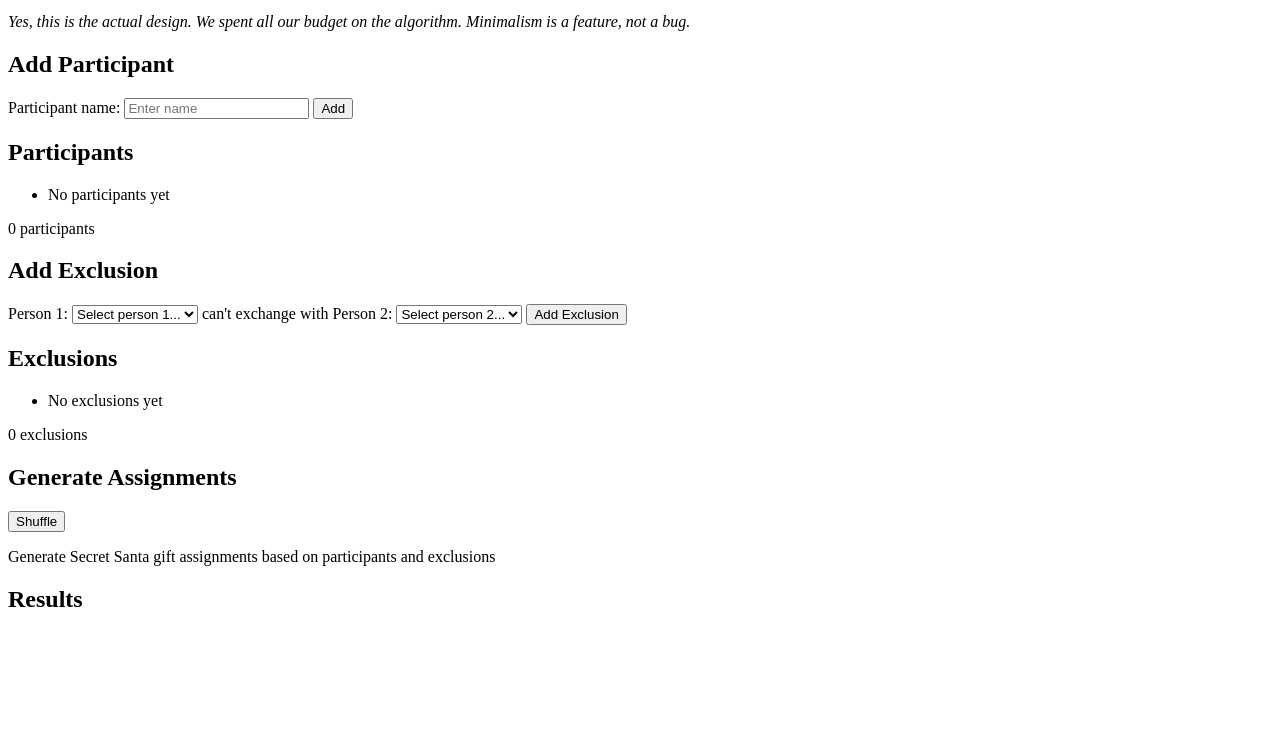
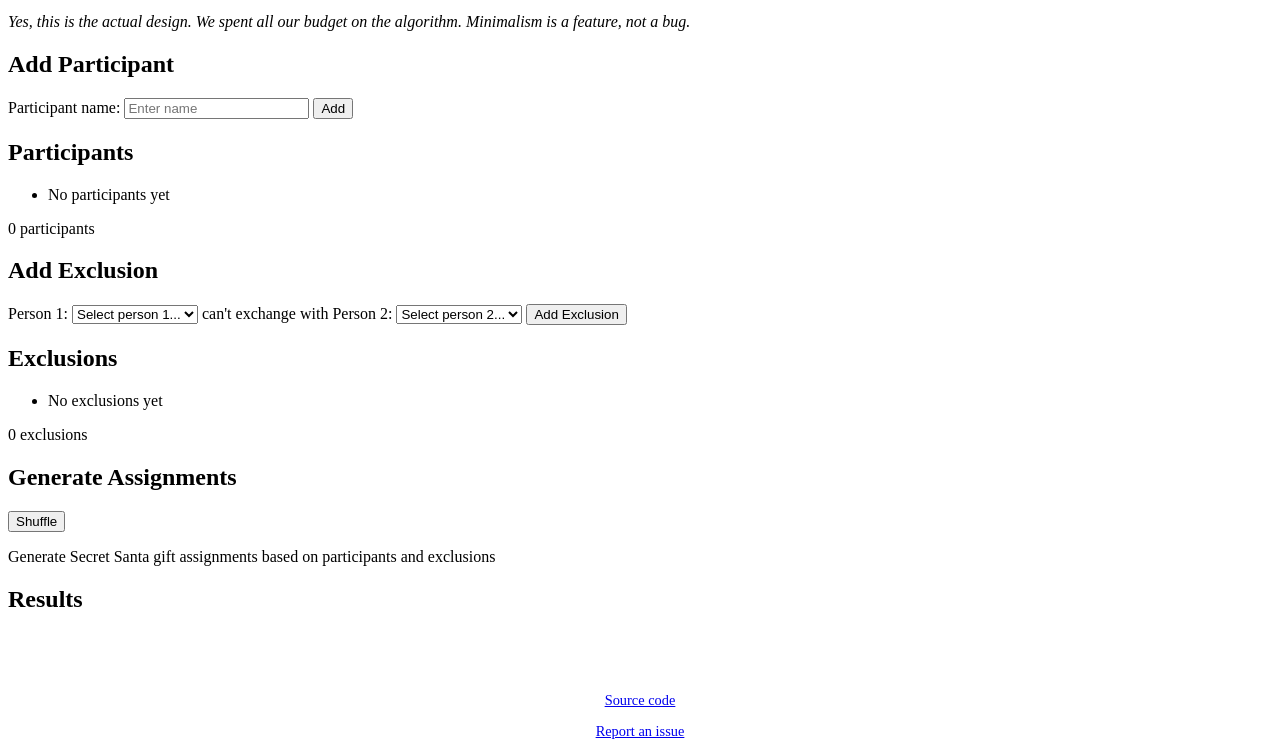
Before and after one commit to Gregoire-M/simple-secret-santa, a plain HTML site: page index.html in a window 1280 px wide. Shown: the part 120-875 px from the top of the page. Before the commit the page ends 800 px from the top, so only its background shows below. Drawn offline with Linux system fonts and the light colour scheme.

Commit message:
Add footer

```diff
--- a/index.html
+++ b/index.html
@@ -4,6 +4,15 @@
     <meta charset="UTF-8">
     <meta name="viewport" content="width=device-width, initial-scale=1.0">
     <title>Simple Secret Santa</title>
+    <style>
+        footer {
+            margin-top: 3em;
+            padding-top: 1.5em;
+            text-align: center;
+            color: #666;
+            font-size: 0.9em;
+        }
+    </style>
 </head>
 <body>
     <main>
@@ -57,6 +66,11 @@
             <div id="results" aria-live="polite" role="region" aria-atomic="true"></div>
         </section>
     </main>
+
+    <footer>
+        <p><a href="https://github.com/Gregoire-M/simple-secret-santa" target="_blank" rel="noopener noreferrer">Source code</a></p>
+        <p><a href="https://github.com/Gregoire-M/simple-secret-santa/issues" target="_blank" rel="noopener noreferrer">Report an issue</a></p>
+    </footer>
 
     <script>
         let participants = [];
@@ -175,8 +189,8 @@
                     const possibleReceivers = available.filter(receiver => {
                         if (receiver === giver) return false;
                         if (exclusions.find(e => e.giver === giver && e.receiver === receiver)) return false;
-                        if (assignment[receiver] === giver) return false;
-                        return true;
+                        return assignment[receiver] !== giver;
+
                     });
 
                     if (possibleReceivers.length === 0) {
```
